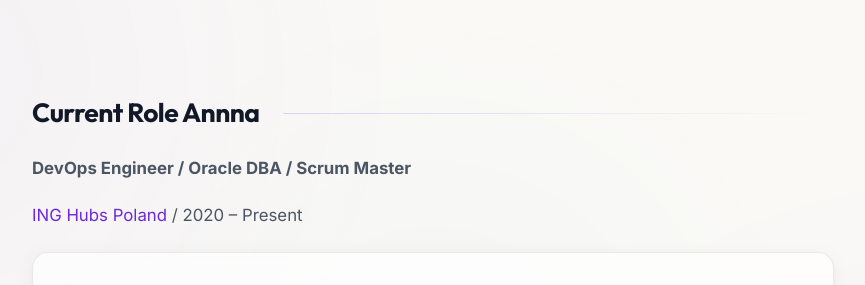
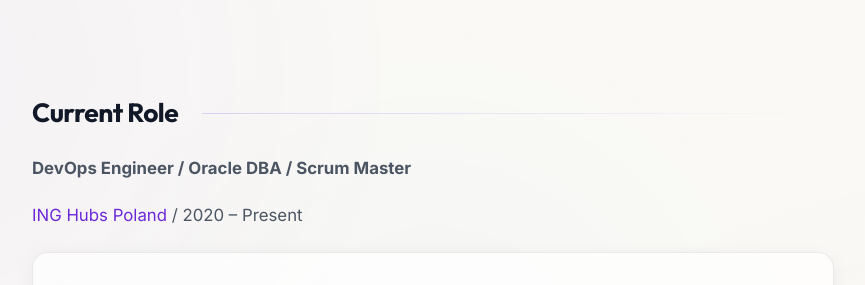
Before and after one commit to dsmenov/dsmenov.github.io, a Jekyll site: the page built from cv.md, in a window 1280 px wide and 900 px high, scrolled down 797 px. Shown: the part 164-449 px from the top of the window, without its empty margins (207-1072 px from the left). Built offline with Jekyll 4.4.1, drawn with Linux system fonts in a browser that asks for light colours; our own code applies the rules of GitHub Pages for plain Markdown files.

Commit message:
fix: correct typo in Current Role heading in cv.md

```diff
--- a/cv.md
+++ b/cv.md
@@ -36,7 +36,7 @@ I’m not just managing pipelines; I’m building infrastructure that supports o
 
 <br>
 
-## Current Role Annna
+## Current Role
 
 **DevOps Engineer / Oracle DBA / Scrum Master**
 
```
